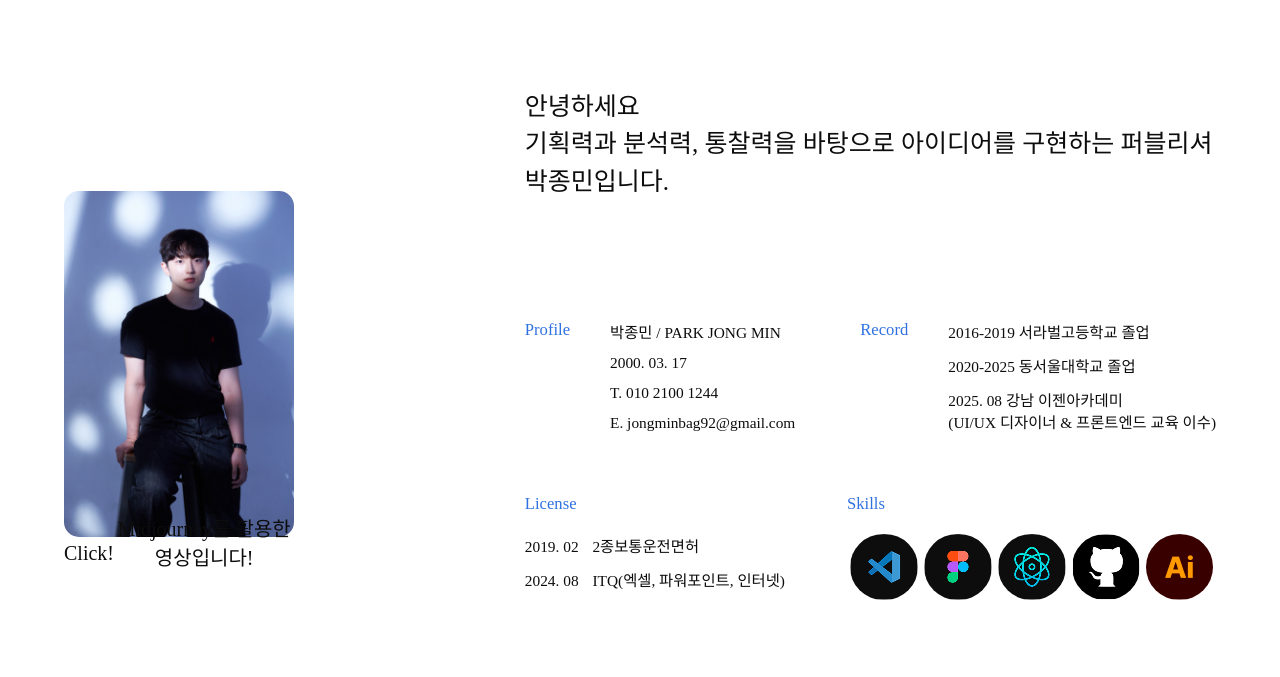
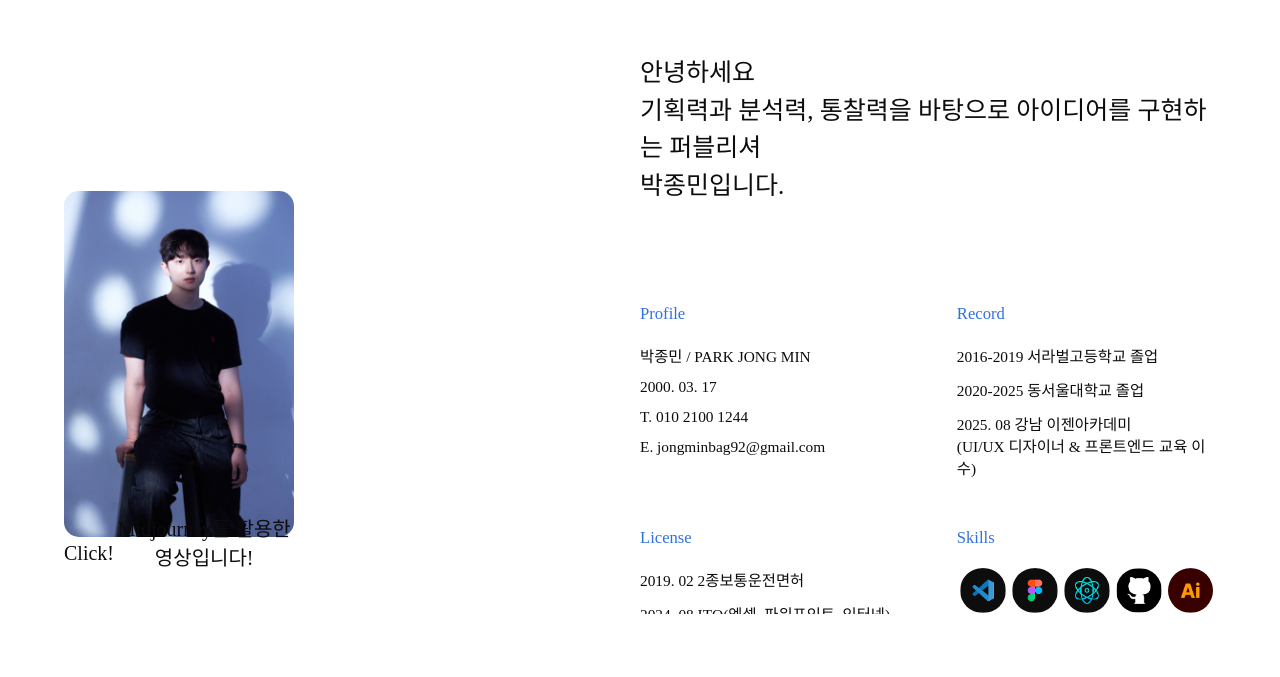
Before and after one commit to jongminbag92/my-project, a plain HTML site: page index.html in a window 1280 px wide. Shown: the part 1786-2463 px from the top of the page. Drawn offline with nearby package versions, Linux system fonts and the light colour scheme; some icons are missing; a web font is replaced by a local one.

Commit message:
about 수정

```diff
--- a/css/style.css
+++ b/css/style.css
@@ -79,7 +79,7 @@ flex-direction: column; padding-top: 200px;}
 
 /* overview */
 .overview {position: relative; width: 100%; height: 100vh;  background: #FFF; display: flex; align-items: center; padding-top: 150px;}
-.overview .inner {width: 80%; height: 100%; margin: 0 auto;  display: flex; justify-content: space-between; align-items: center;}
+.overview .inner {width: 70%; height: 100%; margin: 0 auto;  display: flex; justify-content: space-between; align-items: center;}
 .overview-img {position: relative; width: 20vw; height: auto;}
 .overview-img img,
 .overview-img video {border-radius: 15px; display: block; width: 100%; height: 100%; object-fit: cover;}
@@ -91,8 +91,8 @@ flex-direction: column; padding-top: 200px;}
 .overview-img:hover video { opacity: 1; }
 .overview-img:hover img   { opacity: 0;  transition: opacity .25s ease; }
 
-.overview-text {color: #0D0D0D; width: 60%;}
-.overview-text .title {font-size: clamp(20px, 1.8vw, 30px); margin-bottom: 120px; line-height: 1.5;}
+.overview-text {color: #0D0D0D; width: 50%;}
+.overview-text .title {font-size: clamp(20px, 1.8vw, 30px); margin-bottom: 100px; line-height: 1.5;}
 .overview-text .title.motion span {
   display: inline-block;
   opacity: 0;
@@ -121,20 +121,13 @@ flex-direction: column; padding-top: 200px;}
 }
 .overview-text .title span {font-size: clamp(25px, 1.5vw, 50px);}
 .overview-text .title span.about1, .overview-text .title span.about2 {font-size: 25px;}
-.overview-text .information.info-top {display: flex; justify-content: space-between; }
-.overview-text .information.info-top > li {display: flex;}
-.overview-text .information.info-top .information-tit { padding-right: 20px; font-size: clamp(14px, 1.3vw, 25px); color: #2F71DF;}
-.overview-text .information.info-top .information-sub { padding-left: 20px; margin-bottom: 50px;}
-.overview-text .information.info-top .information-sub li {margin-bottom: 12px; font-size: clamp(12px, 1.2vw, 18px);}
 
-.overview-text .information.info-bottom {display: flex; justify-content: space-between;}
-.overview-text .information.info-bottom > li {}
-.overview-text .information.info-bottom .information-tit { font-size: clamp(14px, 1.3vw, 25px); margin-bottom: 20px; color: #2F71DF;}
-.overview-text .information.info-bottom .information-sub {margin-bottom: 50px;}
-.overview-text .information.info-bottom .information-sub li {margin-bottom: 12px; font-size: clamp(12px, 1.2vw, 18px);}
-.overview-text .information.info-bottom .information-sub li:last-child {padding: 0;}
-.overview-text .information.info-bottom .information-sub span {padding-left: 10px;}
-.overview-text .information.info-bottom {display: flex;}
+.overview-text .information {display: flex; justify-content: space-between; width: 100%; flex-wrap: wrap;}
+.overview-text .information li {width: 45%; display: block; margin-bottom: 20px;}
+.overview-text .information .information-tit { font-size: clamp(14px, 1.3vw, 25px); color: #2F71DF; margin-bottom: 20px; font-weight: 500;}
+.overview-text .information .information-sub { margin-bottom: 30px;}
+.overview-text .information .information-sub li {width: 100%; margin-bottom: 12px; font-size: clamp(12px, 1.2vw, 18px);}
+
 .skill-info {display: block;}
 .skill-info .skill-icons {display: flex; }
 .skill-info .skill-icons .img {border-radius: 150px; overflow: hidden; margin: 0 3px;}
@@ -637,9 +630,9 @@ transform: translate(-50%,0); display:flex; flex-direction:column; align-items:c
 .overview-text .title.motion span.about3 {font-size: 20px;}
 .overview-text .title {margin-bottom: 40px;}
 .overview-text {width: 70%;}
-.overview-text .information.info-top .information-tit {padding-right: 0;}
-.overview-text .information.info-top .information-sub {padding-left: 15px;}
-.overview-text .information.info-top .information-sub li{font-size: 12px;}
+.overview-text .information .information-tit {padding-right: 0;}
+.overview-text .information .information-sub {padding-left: 15px;}
+.overview-text .information .information-sub li{font-size: 12px;}
 .skill-info .skill-icons .img {width: 40px;}
 
 .strength-text {left: 5%;}
--- a/index.html
+++ b/index.html
@@ -92,7 +92,7 @@
                     <span class="about2">기획력과 분석력, 통찰력을 바탕으로 아이디어를 구현하는 퍼블리셔</span><br>
                     <span class="about3">박종민입니다.</span>
                     </p>
-                    <ul class="information info-top">
+                    <ul class="information">
                         <li>
                             <p class="information-tit">Profile</p>
                             <ul class="information-sub">
@@ -112,8 +112,6 @@
                                 </li>
                             </ul>
                         </li>
-                    </ul>
-                    <ul class="information info-bottom">
                         <li>
                             <p class="information-tit">License</p>
                             <ul class="information-sub">
```
